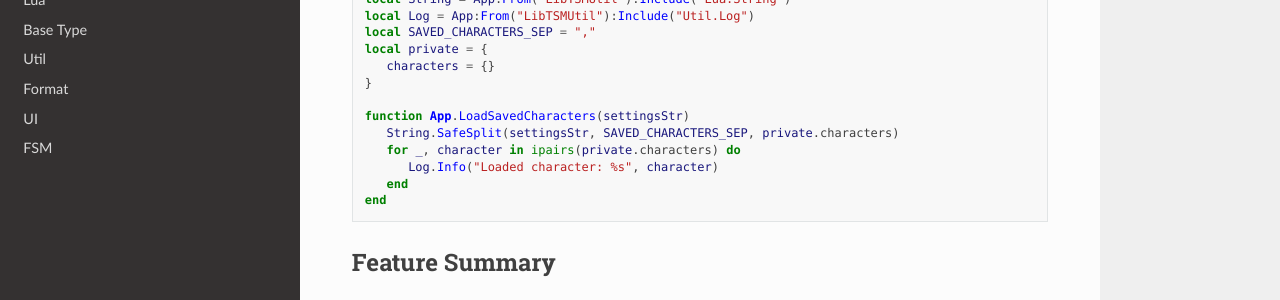
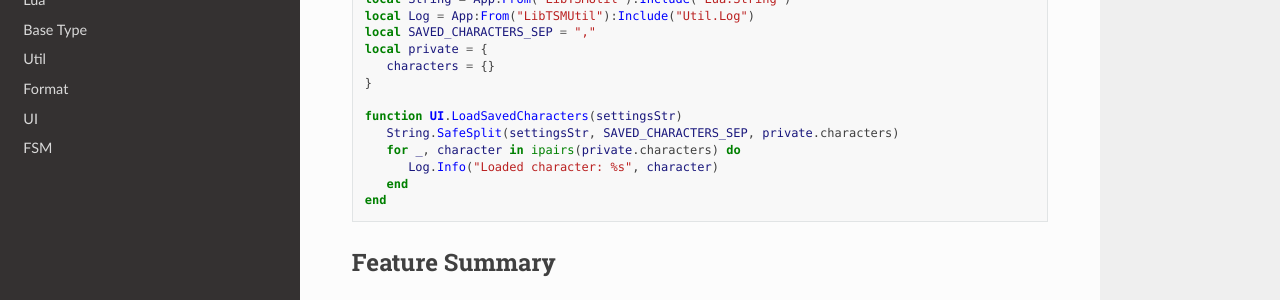
Before and after one commit to TradeSkillMaster/LibTSMUtil, a Sphinx documentation site: the page built from Docs/index.rst, in a window 1280 px wide and 900 px high, scrolled down 949 px. Shown: the part 151-451 px from the top of the window. Built offline with Sphinx 7.4.7 and the Read the Docs theme 3.1.0, drawn with Linux system fonts in a browser that asks for light colours.

Commit message:
Clean up README / index code (#9)

```diff
--- a/Docs/index.rst
+++ b/Docs/index.rst
@@ -59,7 +59,7 @@ You can then access the various modules and classes within ``LibTSMUtil``. ::
       characters = {}
    }
 
-   function App.LoadSavedCharacters(settingsStr)
+   function UI.LoadSavedCharacters(settingsStr)
       String.SafeSplit(settingsStr, SAVED_CHARACTERS_SEP, private.characters)
       for _, character in ipairs(private.characters) do
          Log.Info("Loaded character: %s", character)
```
Also changed, not shown: README.md (+1 -1 lines).
